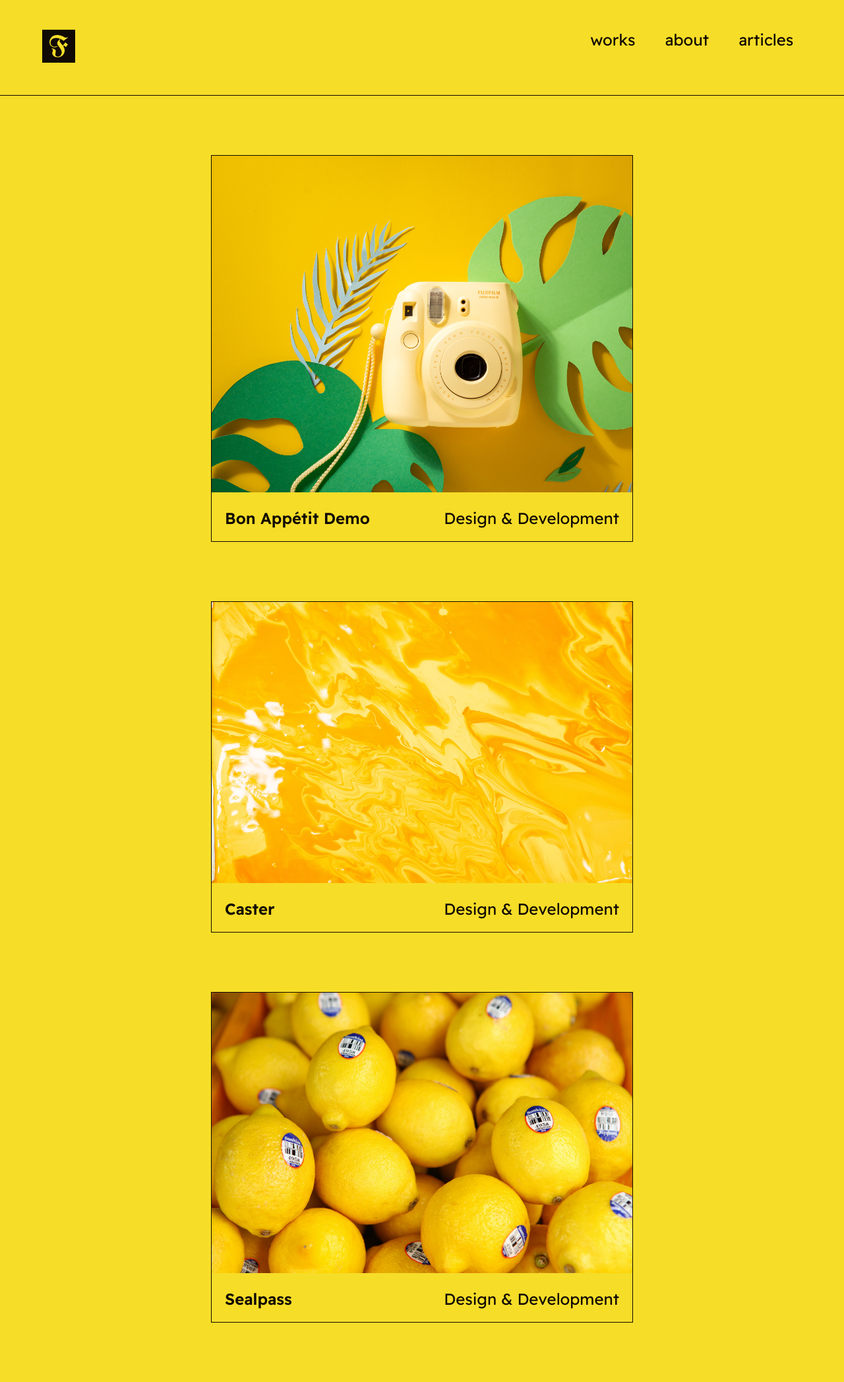
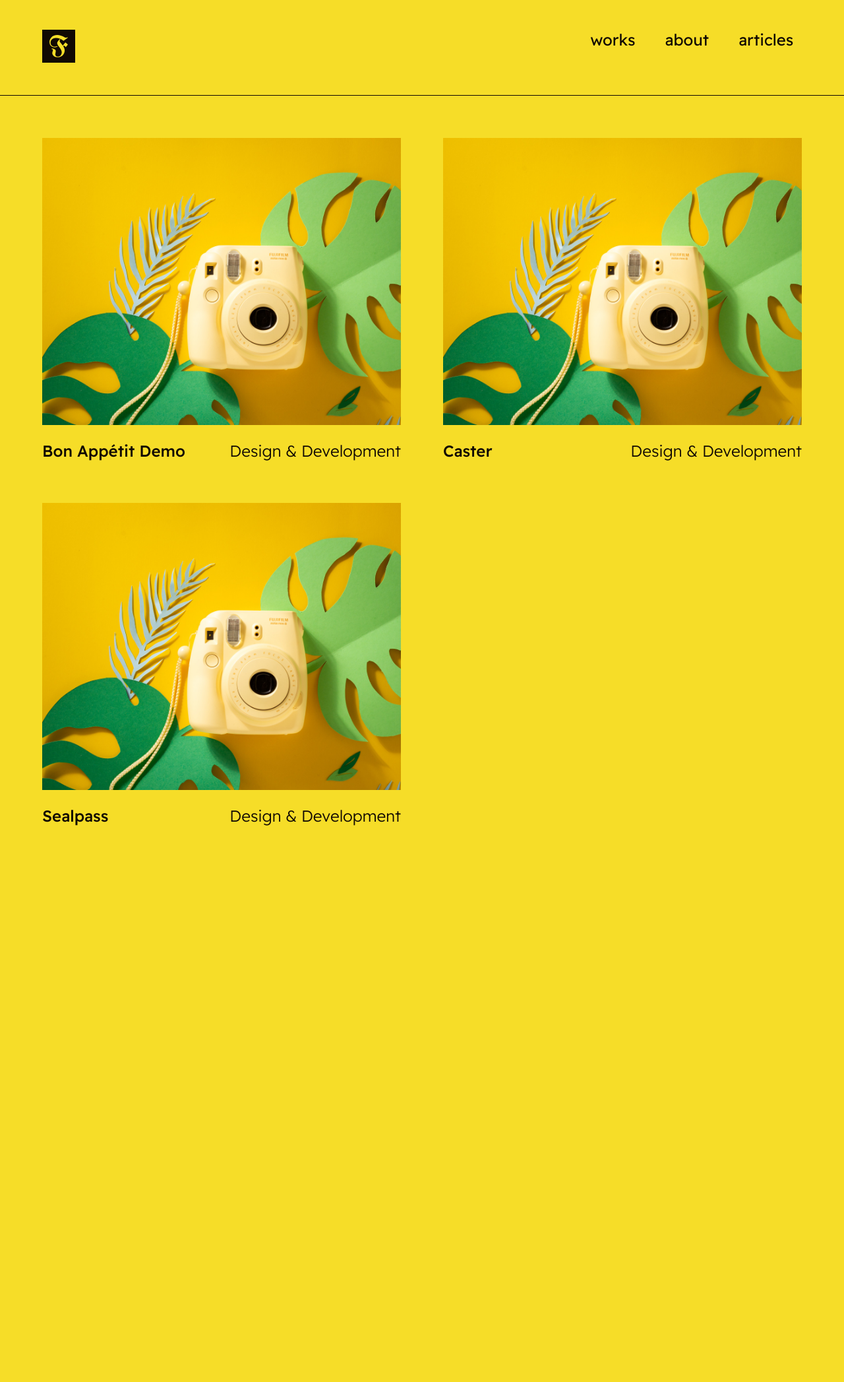
Before and after one commit to franthormel/franthormel.github.io, a Jekyll site: the page built from works.html, in a window 1280 px wide. Shown: the whole page at 66% size. Built offline with Jekyll 4.4.1, drawn with Linux system fonts in a browser that asks for light colours; after the commit the page ends 1315 px from its top, so only the background shows below that.

Commit message:
Place projects 2 by 2 in a grid

```diff
--- a/_data/works.yml
+++ b/_data/works.yml
@@ -13,9 +13,9 @@
 - name: Caster
   url: https://github.com/franthormel/caster
   category: Design & Development
-  img: random/2.jpg
+  img: random/1.jpg
 
 - name: Sealpass
   url: https://github.com/franthormel/sealpass
   category: Design & Development
-  img: random/3.jpg
+  img: random/1.jpg
--- a/_sass/_index.scss
+++ b/_sass/_index.scss
@@ -25,6 +25,10 @@ $border-content-padding: 4vh;
 
 @mixin padding-content {
   padding: 10vh 5vw;
+}
+
+@mixin padding-content-medium {
+  padding: 5%;
 }
 
 @mixin padding-content-large {
--- a/_sass/_works.scss
+++ b/_sass/_works.scss
@@ -1,13 +1,10 @@
 .works {
-  @include padding-content-large;
+  @include padding-content-medium;
 
+  box-sizing: border-box;
   display: grid;
-  gap: 10vh;
-}
-
-.works__item {
-  @include border;
-  @include transition-box-shadow;
+  gap: 64px;
+  grid-template-columns: 1fr 1fr;
 }
 
 .works__item__img {
@@ -16,16 +13,17 @@
 }
 
 .works__item__text {
-  margin: 20px;
   display: flex;
   justify-content: space-between;
+  margin-top: 20px;
 }
 
 .works__item__text__name {
-  font-weight: 600;
   font-size: 24px;
+  font-weight: 500;
 }
 
 .works__item__text__category {
   font-size: 24px;
+  font-weight: 300;
 }
```
